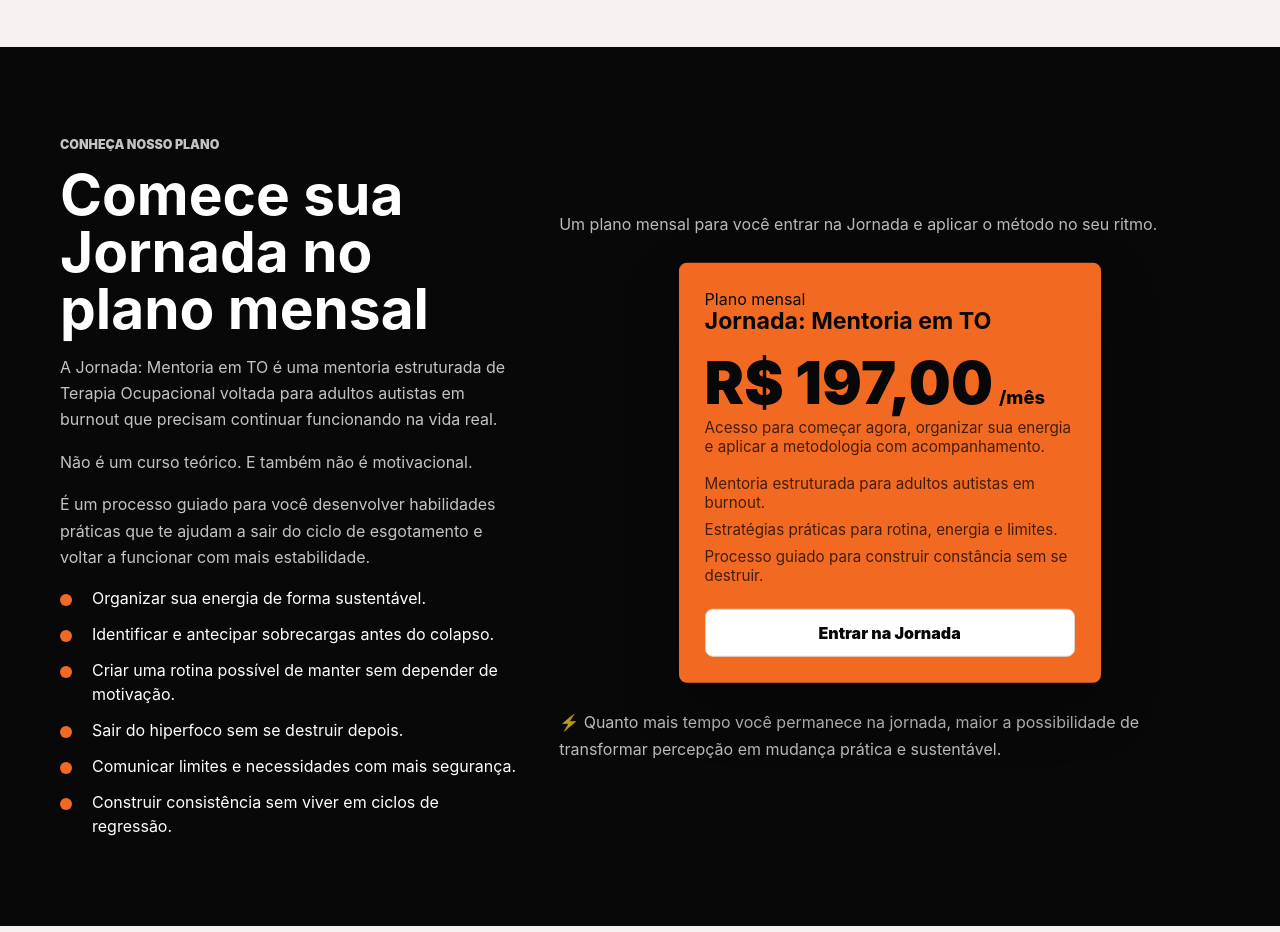
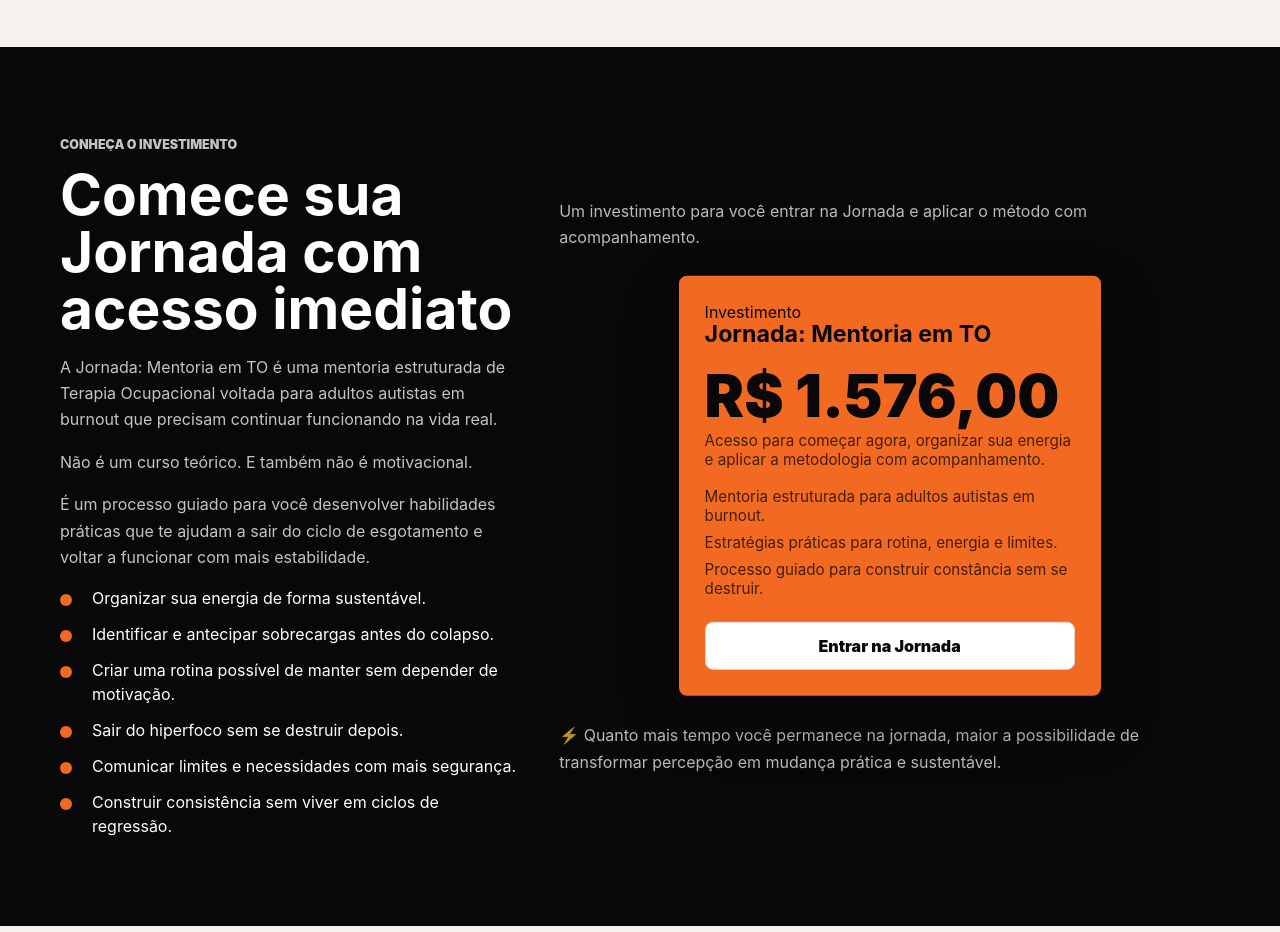
Before and after one commit to DamDev01/Lp_JornadaM5c, a plain HTML site: page index.html in a window 1280 px wide. Shown: the part 7000-7932 px from the top of the page. Drawn offline with Linux system fonts and the light colour scheme; a script that the page names is missing.

Commit message:
Atualiza texto da oferta

```diff
--- a/index.html
+++ b/index.html
@@ -1604,8 +1604,8 @@
       <section class="dark-section" id="oferta" aria-labelledby="oferta-title">
         <div class="offer-layout">
           <div>
-            <p class="eyebrow">Conhe&ccedil;a nosso plano</p>
-            <h2 id="oferta-title">Comece sua Jornada no plano mensal</h2>
+            <p class="eyebrow">Conhe&ccedil;a o investimento</p>
+            <h2 id="oferta-title">Comece sua Jornada com acesso imediato</h2>
             <p>A Jornada: Mentoria em TO &eacute; uma mentoria estruturada de Terapia Ocupacional voltada para adultos autistas em burnout que precisam continuar funcionando na vida real.</p>
             <p>N&atilde;o &eacute; um curso te&oacute;rico. E tamb&eacute;m n&atilde;o &eacute; motivacional.</p>
             <p>&Eacute; um processo guiado para voc&ecirc; desenvolver habilidades pr&aacute;ticas que te ajudam a sair do ciclo de esgotamento e voltar a funcionar com mais estabilidade.</p>
@@ -1619,14 +1619,14 @@
             </ul>
           </div>
 
-          <aside class="plans-panel" aria-label="Planos de investimento">
-            <p>Um plano mensal para voc&ecirc; entrar na Jornada e aplicar o m&eacute;todo no seu ritmo.</p>
-            <div class="plans-carousel is-single" data-plan-track aria-label="Plano de acesso mensal">
+          <aside class="plans-panel" aria-label="Investimento da Jornada">
+            <p>Um investimento para voc&ecirc; entrar na Jornada e aplicar o m&eacute;todo com acompanhamento.</p>
+            <div class="plans-carousel is-single" data-plan-track aria-label="Investimento de acesso">
               <article class="plan-card is-featured">
                 <div>
-                  <span class="label">Plano mensal</span>
+                  <span class="label">Investimento</span>
                   <h3>Jornada: Mentoria em TO</h3>
-                  <div class="price">R$ 197,00<span>/m&ecirc;s</span></div>
+                  <div class="price">R$ 1.576,00<span></span></div>
                   <div class="total">Acesso para come&ccedil;ar agora, organizar sua energia e aplicar a metodologia com acompanhamento.</div>
                   <ul>
                     <li>Mentoria estruturada para adultos autistas em burnout.</li>
```
